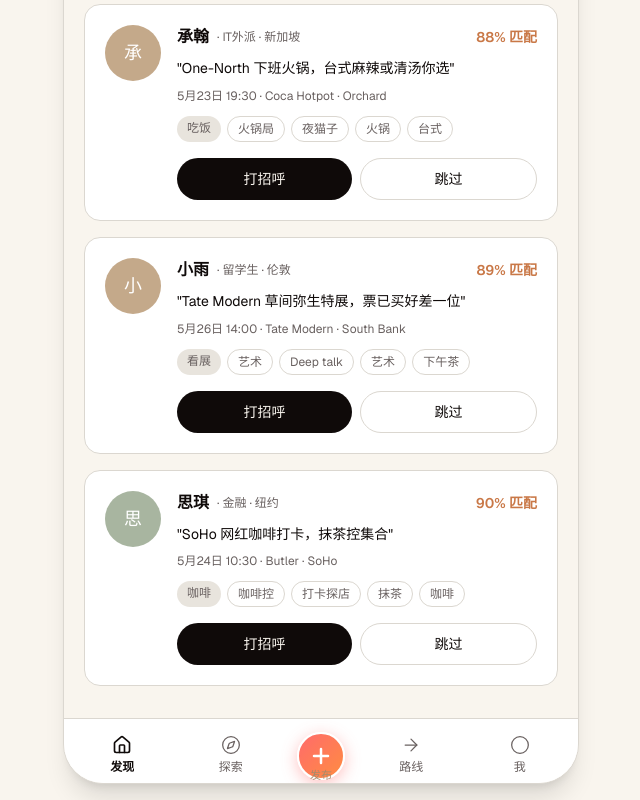
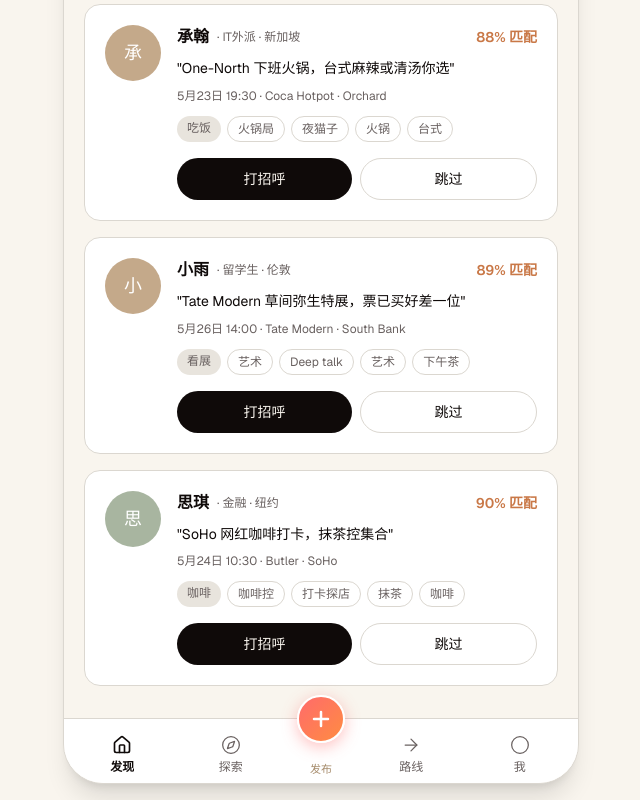
Before and after one commit to cruisewang0119-maker/dazigo-v2, a Next.js app: page / in a window 1280 px wide. Shown: the part 3083-3883 px from the top of the page, without its empty margins (319-959 px from the left). Built offline with nearby package versions, Linux system fonts and the light colour scheme.

Commit message:
fix nextauth prisma build

```diff
--- a/components/bottom-nav.tsx
+++ b/components/bottom-nav.tsx
@@ -87,8 +87,8 @@ export default function BottomNav({
 
   return (
     <>
-      <nav className="relative bg-card border-t border-border px-1 pt-1 pb-safe overflow-visible">
-        <div className="flex items-end h-[3.75rem]">
+      <nav className="relative bg-card border-t border-border px-1 pb-safe overflow-visible">
+        <div className="flex h-16 items-end">
           <div className="flex flex-1 justify-around min-w-0">
             {leftTabs.map((tab) => (
               <TabButton
@@ -101,14 +101,14 @@ export default function BottomNav({
             ))}
           </div>
 
-          {/* 中间发布：80% 尺寸，上浮，标签浅棕 */}
-          <div className="flex flex-col items-center justify-end w-[4.5rem] shrink-0 -mt-2.5 pb-0.5">
+          {/* 中间：圆形按钮上浮，「发布」与两侧标签同一行 */}
+          <div className="relative w-[4.5rem] shrink-0 h-full">
             <button
               type="button"
               onClick={() => setShowPublishPanel(true)}
               aria-label="打开发布选项"
               aria-expanded={showPublishPanel}
-              className="flex flex-col items-center active:scale-95 transition-transform duration-150"
+              className="absolute left-1/2 top-0 z-10 -translate-x-1/2 -translate-y-1/2 active:scale-95 transition-transform duration-150"
             >
               <span
                 className="flex items-center justify-center w-12 h-12 rounded-full border-2 border-white text-white shadow-[0_4px_16px_rgba(255,107,107,0.42)]"
@@ -118,10 +118,12 @@ export default function BottomNav({
               >
                 <Plus className="w-6 h-6 stroke-[2.5]" />
               </span>
-              <span className="text-[11px] font-medium text-[#A68B6B] -mt-2.5 leading-none">
+            </button>
+            <div className="flex h-full items-end justify-center pb-2">
+              <span className="text-[11px] font-medium text-[#A68B6B] leading-none pointer-events-none">
                 发布
               </span>
-            </button>
+            </div>
           </div>
 
           <div className="flex flex-1 justify-around min-w-0">
```
